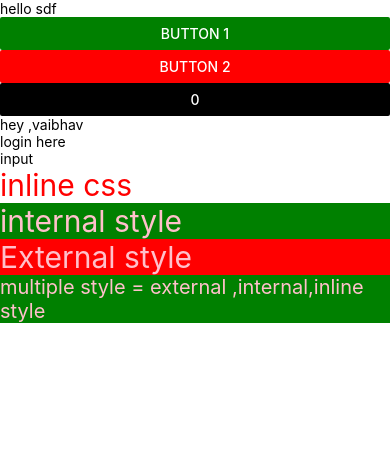
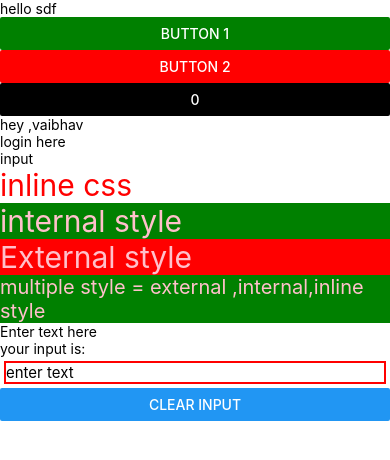
Before and after one commit to vaibhavzalte/first_app, a React Native app: screen / in a window 390 px wide. Shown: the top 460 px of the page. Built offline with nearby package versions, Linux system fonts and the light colour scheme.

Commit message:
user input

```diff
--- a/App.jsx
+++ b/App.jsx
@@ -8,6 +8,7 @@ import {
 } from 'react-native';
 import Login from './components/Login';
 import { StyleComp } from './components/StyleComp';
+import { InputComp } from './components/InputComp';
 
 const myFun = () => {
   console.warn('function called');
@@ -31,6 +32,7 @@ function App() {
       <Button onPress={() => setCount(count + 1)} title={`${count}`} color={'black'} />
       <Login userName={'vaibhav'} />
       <StyleComp/>
+      <InputComp/>
     </SafeAreaView>
   );
 }
--- /dev/null
+++ b/components/InputComp.jsx
@@ -0,0 +1,27 @@
+import { useState } from "react";
+import { View, Text, TextInput, StyleSheet, Button } from "react-native";
+export const InputComp = () => {
+    const [name, setName] = useState('');
+    return (
+        <View>
+            <Text>Enter text here</Text>
+            <Text>your input is: {name}</Text>
+            <TextInput
+                placeholder="enter text"
+                style={styles.textInput}
+                value={name}
+                onChangeText={(text) => setName(text)}
+            />
+            <Button title="clear input" onPress={() => setName('')}></Button>
+        </View>
+    );
+};
+
+const styles = StyleSheet.create({
+    textInput: {
+        fontSize: 15,
+        borderWidth: 2,
+        borderColor: 'red',
+        margin: 4,
+    },
+});
--- a/components/StyleComp.jsx
+++ b/components/StyleComp.jsx
@@ -1,13 +1,13 @@
 import React from 'react';
 import { View, Text, StyleSheet } from 'react-native';
-import ExStyles from './externalStyle'
+import ExStyles from './externalStyle';
 export const StyleComp = () => {
     return (
         <View>
             <Text style={{ color: 'red', fontSize: 30 }}>inline css</Text>
             <Text style={styles.textBox}>internal style</Text>
             <Text style={ExStyles.textBox}>External style</Text>
-            <Text style={[ExStyles.textBox,styles.textBox,{fontSize:20}]}>multiple style = external ,internal,inline style</Text>
+            <Text style={[ExStyles.textBox, styles.textBox, { fontSize: 20 }]}>multiple style = external ,internal,inline style</Text>
         </View>
     );
 };
@@ -16,6 +16,6 @@ const styles = StyleSheet.create({
     textBox: {
         color: 'pink',
         fontSize: 30,
-        backgroundColor:'green',
+        backgroundColor: 'green',
     },
 });
```
